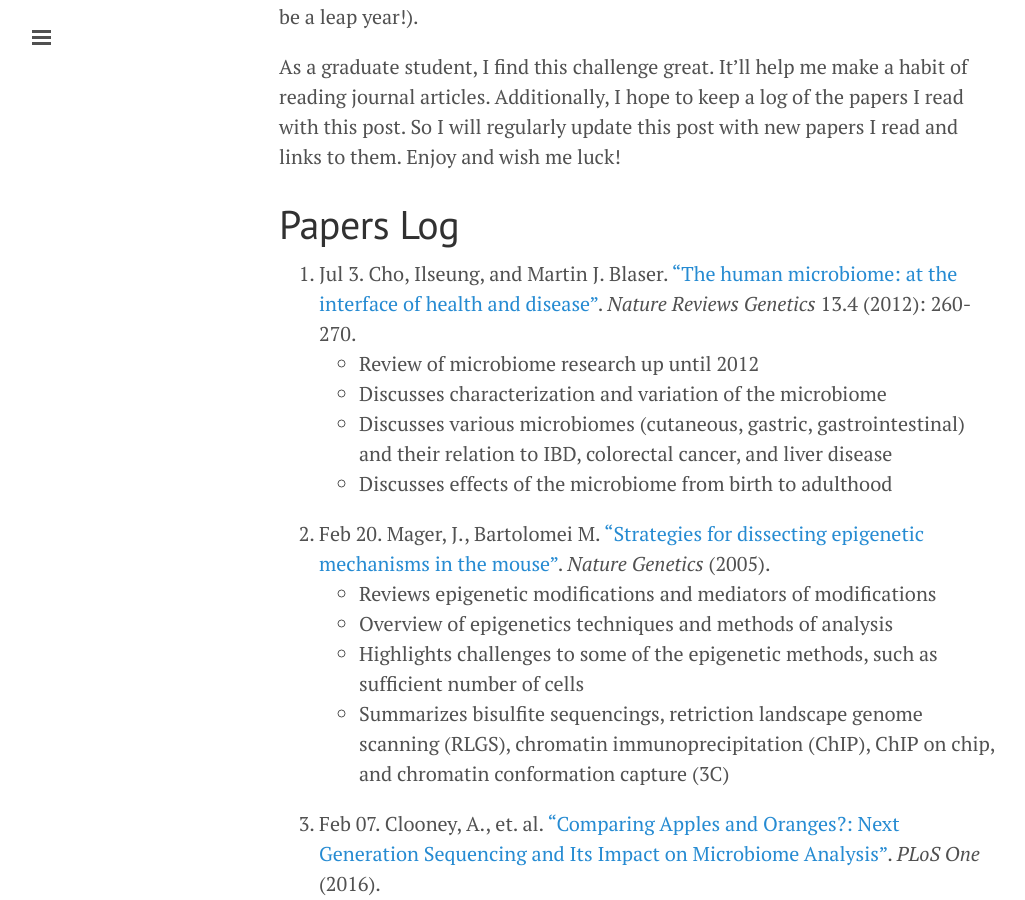
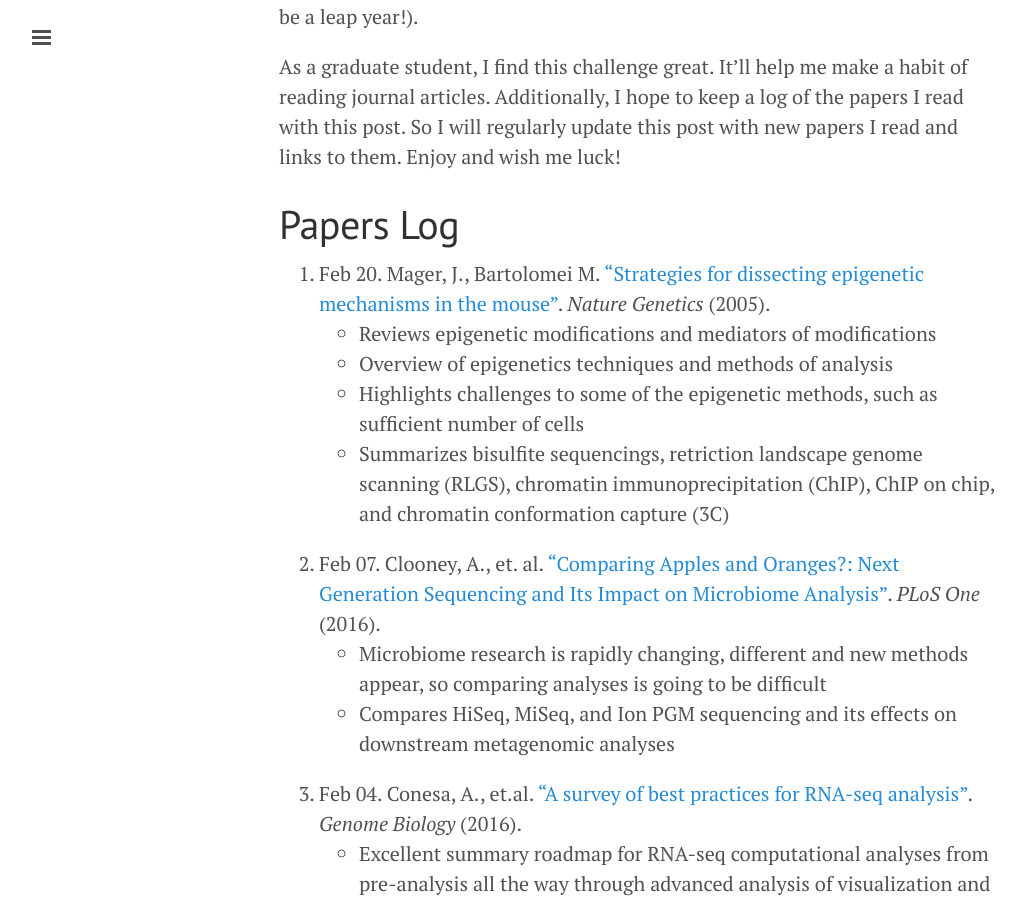
Before and after one commit to erictleung/erictleung.github.io, a Jekyll site: the page built from _posts/2016-02-03-366-papers-for-2016.md, in a window 1280 px wide and 900 px high, scrolled down 320 px. Shown: the whole window, without its empty margins (1-1026 px from the left). Built offline with Jekyll 4.4.1, drawn with Linux system fonts in a browser that asks for light colours; nearby versions of some CDN libraries.

Commit message:
Remove July paper from 366 Papers

```diff
--- a/_posts/2016-02-03-366-papers-for-2016.md
+++ b/_posts/2016-02-03-366-papers-for-2016.md
@@ -22,14 +23,6 @@ and links to them. Enjoy and wish me luck!
 
 # Papers Log
 
-5. Jul 3. Cho, Ilseung, and Martin J. Blaser. ["The human microbiome: at the
-   interface of health and disease"][jul03cho]. *Nature Reviews Genetics* 13.4
-   (2012): 260-270.
-   - Review of microbiome research up until 2012
-   - Discusses characterization and variation of the microbiome
-   - Discusses various microbiomes (cutaneous, gastric, gastrointestinal) and
-     their relation to IBD, colorectal cancer, and liver disease
-   - Discusses effects of the microbiome from birth to adulthood
 4. Feb 20. Mager, J., Bartolomei M. ["Strategies for dissecting epigenetic
    mechanisms in the mouse"][feb20mager]. *Nature Genetics* (2005).
     - Reviews epigenetic modifications and mediators of modifications
```
Also changed, not shown: other parts of _posts/2016-02-03-366-papers-for-2016.md (+5 -5 lines).
